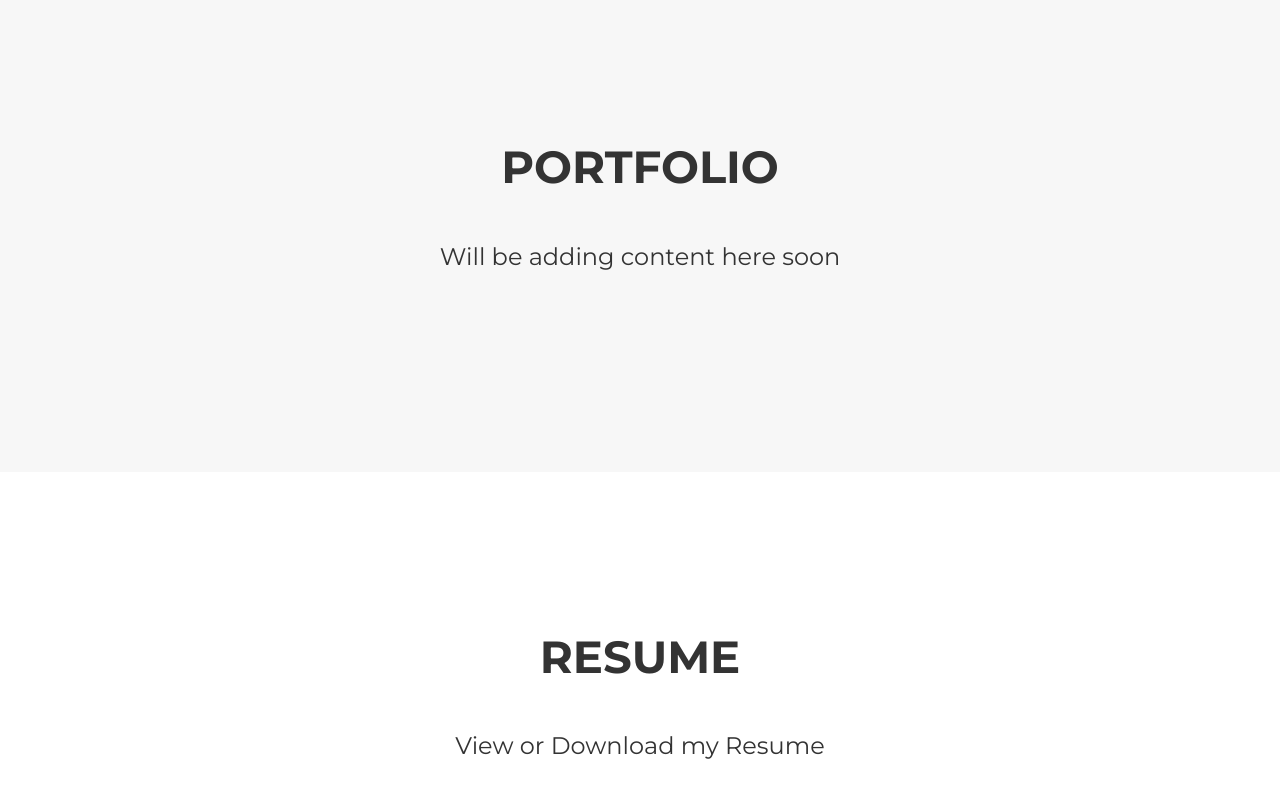
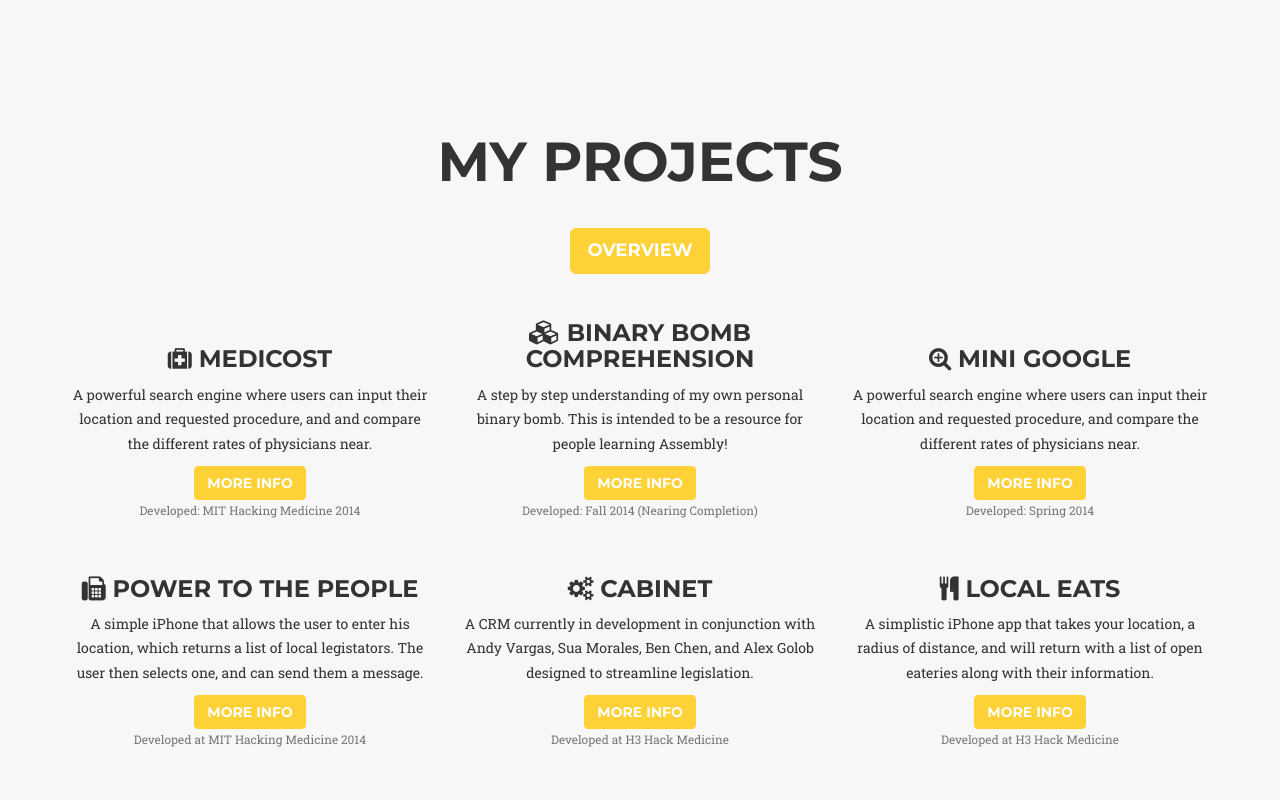
Before and after one commit to NicoHinderling/NicoHinderling.github.io, a plain HTML site: page index.html in a window 1280 px wide. Shown: the part 1560-2360 px from the top of the page. Drawn offline with nearby package versions, Linux system fonts and the light colour scheme; a web font is replaced by a local one.

Commit message:
Added content to the Projects section

```diff
--- a/css/background.css
+++ b/css/background.css
@@ -326,12 +326,18 @@ section {
 
 section h2.section-heading {
     margin-top: 10px;
-    margin-bottom: 50px;
+    margin-bottom: 40px;
     font-size: 45px;
 }
 
+section h3.section-heading {
+    margin-top: 10px;
+    margin-bottom: 35px;
+    font-size: 55px;
+}
+
 section h3.section-subheading {
-    margin-bottom: 50px;
+    margin-bottom: 45px;
 	line-height: 125%;
 	text-align: center;
     text-transform: none;
@@ -346,6 +352,24 @@ section h4.section-subheading {
     text-transform: none;
     font-family: Montserrat,"Helvetica Neue",Helvetica,Arial,sans-serif;
     font-size: 24px;
+    font-weight: 400;
+}
+section h5.section-subheading {
+	 margin-bottom: 50px;
+	line-height: 125%;
+	text-align: center;
+    text-transform: none;
+    font-family: "Droid Serif","Helvetica Neue",Helvetica,Arial,sans-serif;
+    font-size: 15px;
+    font-weight: 400;
+}
+section h6.section-subheading {
+	 margin-bottom: 10px;
+	line-height: 125%;
+	text-align: center;
+    text-transform: none;
+    font-family: "Droid Serif","Helvetica Neue",Helvetica,Arial,sans-serif;
+    font-size: 5px;
     font-weight: 400;
 }
 
--- a/index.html
+++ b/index.html
@@ -107,7 +107,7 @@
 					<img src="profile-picture.jpg" class="img-circle" width="336" height="336">
                 </div>
                 <div class="col-md-8">
-                    <h3 class="section-subheading">	Hi, my name is Nico Hinderling, and I'm a Computer Science Major at Boston University. I'm interested in all aspects of technology and began coding at the age of 16. I'm a tech fanatic, musician, and hackathon enthusiast.</h3>
+                    <h3 class="section-subheading">	Hi, my name is Nico Hinderling, and I'm a Computer Science Major at Boston University. I'm interested in all aspects of technology and began coding at the age of 16. I'm a tech fanatic, musician, and hackathon enthusiast.<br><br></h3>
 			</div>
 			<ul class="list-inline social-buttons">
               <li><a href="https://www.facebook.com/nico.hinderling"><i class="fa fa-facebook"></i></a>
@@ -126,21 +126,119 @@
         </div>
     </section>
 
-
-
-
-
     <!-- Portfolio Grid Section -->
     <section id="projects" class="bg-light-gray">
         <div class="container">
             <div class="row">
                 <div class="col-lg-12 text-center">
-                    <h2 class="section-heading">Portfolio</h2>
-					<h3 class="section-subheading">Will be adding content here soon</h3>
+                    <h3 class="section-heading">My Projects</h2>
+					<a class="btn btn-lg btn-primary" href="projects.html" role="button">Overview</a>
+					<h5 class="section-heading"></h5>
+					<h6 class="section-subheading"><br></h6>
                 </div>
+				<!-- Medicost -->
+			    <div class="col-md-4 col-sm-6 info-box" data-animation-delay="100" data-animation="fadeIn">
+					<div class="content text-center">
+						<h3>
+						<br>
+						<i class="fa fa-medkit icon-effect"></i>
+						Medicost<br></h3>
+						<p>
+							A powerful search engine where users can input their location and requested procedure, and and compare the different rates of physicians near. <br>
+						</p>
+						<div class="span7 text-center">
+						<a class="btn btn-md btn-primary" href="projects.html" role="button">More Info</a>
+						<small class="text-muted"><br>Developed: MIT Hacking Medicine 2014</small>
+					</div>
+					</div>
+                </div>
+				<!-- Binary Bomb Comprehension -->
+				<div class="col-md-4 col-sm-6 info-box" data-animation-delay="100" data-animation="fadeIn">
+					<div class="content text-center">
+						<h3>
+						<i class="fa fa-cubes icon-effect"></i>
+						Binary Bomb Comprehension<br></h3>
+						<p>
+							A step by step understanding of my own personal binary bomb. This is intended to be a resource for people learning Assembly!<br>
+						</p>
+						<div class="span7 text-center">
+						<a class="btn btn-md btn-primary" href="projects.html" role="button">More Info</a>
+						<small class="text-muted"><br>Developed: Fall 2014 (Nearing Completion)</small>
+					</div>
+					</div>
+                </div>
+				<!-- Mini Google -->
+				<div class="col-md-4 col-sm-6 info-box" data-animation-delay="100" data-animation="fadeIn">
+					<div class="content text-center">
+						<h3>
+						<br>
+						<i class="fa fa-search-plus icon-effect"></i>
+						Mini Google<br></h3>
+						<p>
+							A powerful search engine where users can input their location and requested procedure, and compare the different rates of physicians near. <br>
+						</p>
+						<div class="span7 text-center">
+						<a class="btn btn-md btn-primary" href="projects.html" role="button">More Info</a>
+						<small class="text-muted"><br>Developed: Spring 2014</small>
+					</div>
+					</div>
+                </div>
+				</div>
+			<h5 class="section-heading"><br></h5>
+			<!-- new Row-->
+
+            <div class="row">
+				<!-- Power to the People -->
+			    <div class="col-md-4 col-sm-6 info-box" data-animation-delay="100" data-animation="fadeIn">
+					<div class="content text-center">
+						<h3>
+						<i class="fa fa-fax icon-effect"></i>
+						Power to the People<br></h3>
+						<p>
+							A simple iPhone that allows the user to enter his location, which returns a list of local legistators. The user then selects one, and can send them a message. <br>
+						</p>
+						<div class="span7 text-center">
+						<a class="btn btn-sml btn-primary" href="projects.html" role="button">More Info</a>
+						<small class="text-muted"><br>Developed at MIT Hacking Medicine 2014</small>
+					</div>
+					</div>
+                </div>
+				<!-- Cabinet -->
+				<div class="col-md-4 col-sm-6 info-box" data-animation-delay="100" data-animation="fadeIn">
+					<div class="content text-center">
+						<h3>
+						<i class="fa fa-cogs icon-effect"></i>
+						Cabinet<br></h3>
+						<p>
+							A CRM currently in development in conjunction with Andy Vargas, Sua Morales, Ben Chen, and Alex Golob designed to streamline legislation. <br>
+						</p>
+						<div class="span7 text-center">
+						<a class="btn btn-sml btn-primary" href="projects.html" role="button">More Info</a>
+						<small class="text-muted"><br>Developed at H3 Hack Medicine</small>
+					</div>
+					</div>
+                </div>
+				<!-- Medicost -->
+				<div class="col-md-4 col-sm-6 info-box" data-animation-delay="100" data-animation="fadeIn">
+					<div class="content text-center">
+						<h3>
+						<i class="fa fa-cutlery icon-effect"></i>
+						Local Eats<br></h3>
+						<p>
+							A simplistic iPhone app that takes your location, a radius of distance, and will return with a list of open eateries along with their information. <br>
+						</p>
+						<div class="span7 text-center">
+						<a class="btn btn-sml btn-primary" href="projects.html" role="button">More Info</a>
+						<small class="text-muted"><br>Developed at H3 Hack Medicine</small>
+					</div>
+					</div>
+                </div>
+				</div>
+
             </div>
         </div>
     </section>
+
 
     <!-- About Section -->
     <section id="resume">
```
